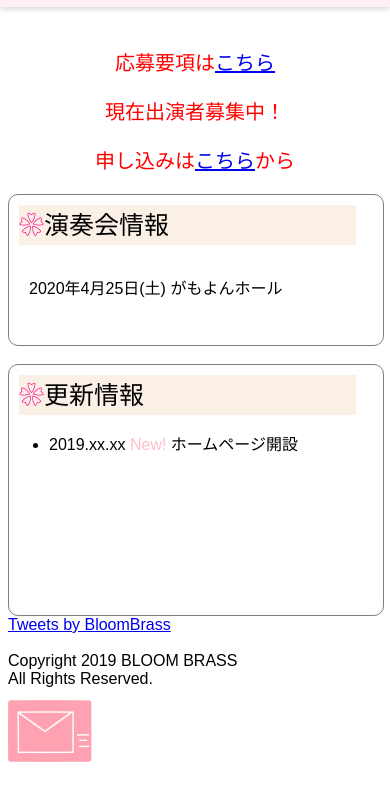
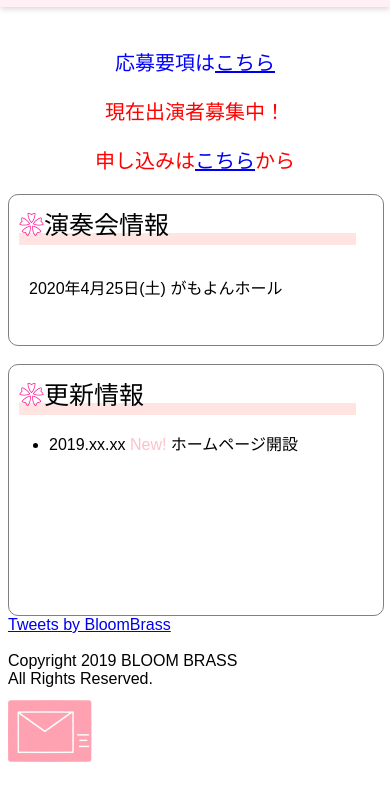
Before and after one commit to bloombrass/main, a plain HTML site: page index.html in a window 390 px wide. Shown: the part 53-844 px from the top of the page. Drawn offline with nearby package versions, Linux system fonts and the light colour scheme.

Commit message:
Add files via upload

```diff
--- a/index.html
+++ b/index.html
@@ -28,7 +28,7 @@
 
 		<main>
 			<div class='top'>
-				<p class='topMessage'>応募要項は<a href='https://drive.google.com/file/d/14NmAnRvCpbcVFRsm4smF23YCwKfVJRov/view?usp=drivesdk'>こちら</a></p>
+				<p class='topMessage2'>応募要項は<a href='https://drive.google.com/file/d/14NmAnRvCpbcVFRsm4smF23YCwKfVJRov/view?usp=drivesdk'>こちら</a></p>
 				<p class='topMessage'>現在出演者募集中！</p>
 				<p class='topMessage'>申し込みは<a href='https://forms.gle/XGUE1aNPQuNZXpu4A'>こちら</a>から</p>
 			</div>
--- a/style.css
+++ b/style.css
@@ -121,6 +121,12 @@
 		color:red;
 	}
 
+	.topMessage2{
+		text-align: center;
+		color:blue;
+	}
+
+
 	.topcontent{
 		border: 1px solid grey;
 		border-radius:10px;
@@ -148,7 +154,7 @@
 		margin:10px;
 		width:90%;
 		height:40px;
-		background: linen;
+		background: linear-gradient(transparent 70%, mistyrose 70%);
 		font-size:25px;
 	}
 
```
